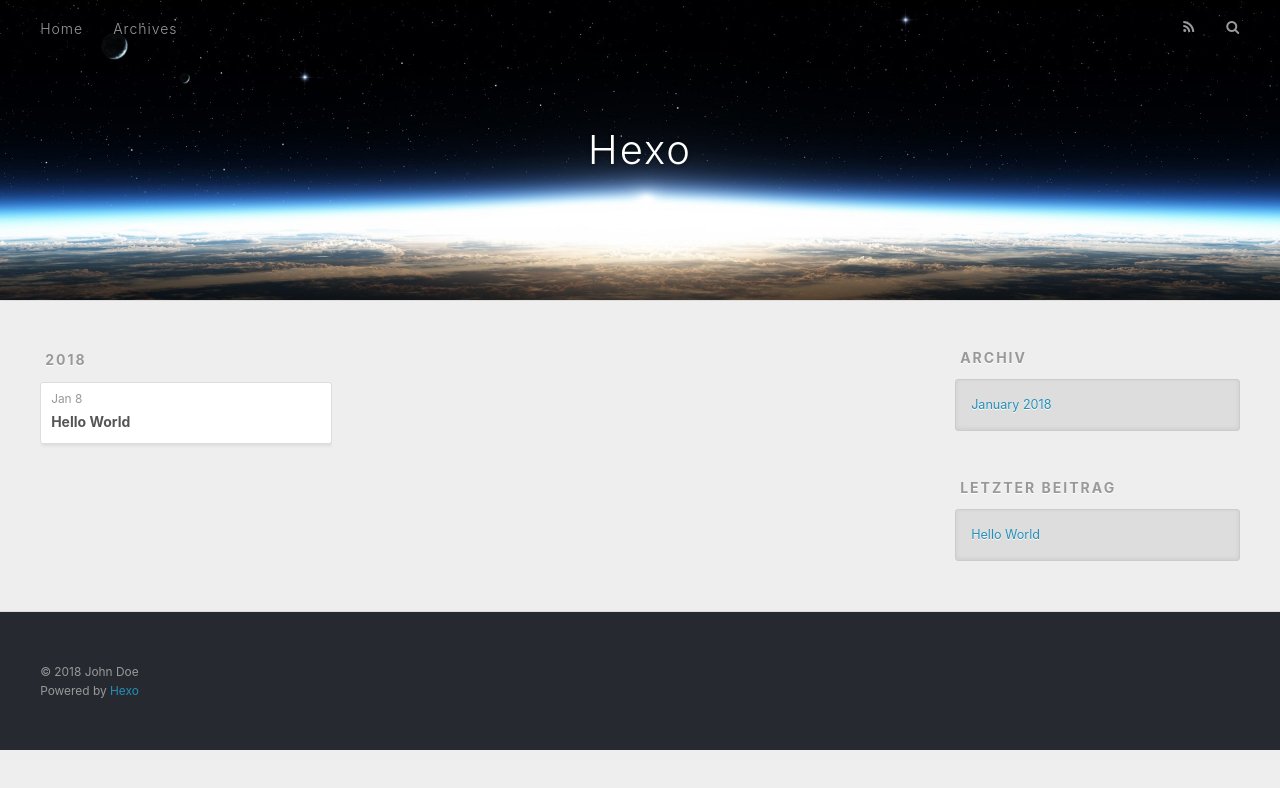
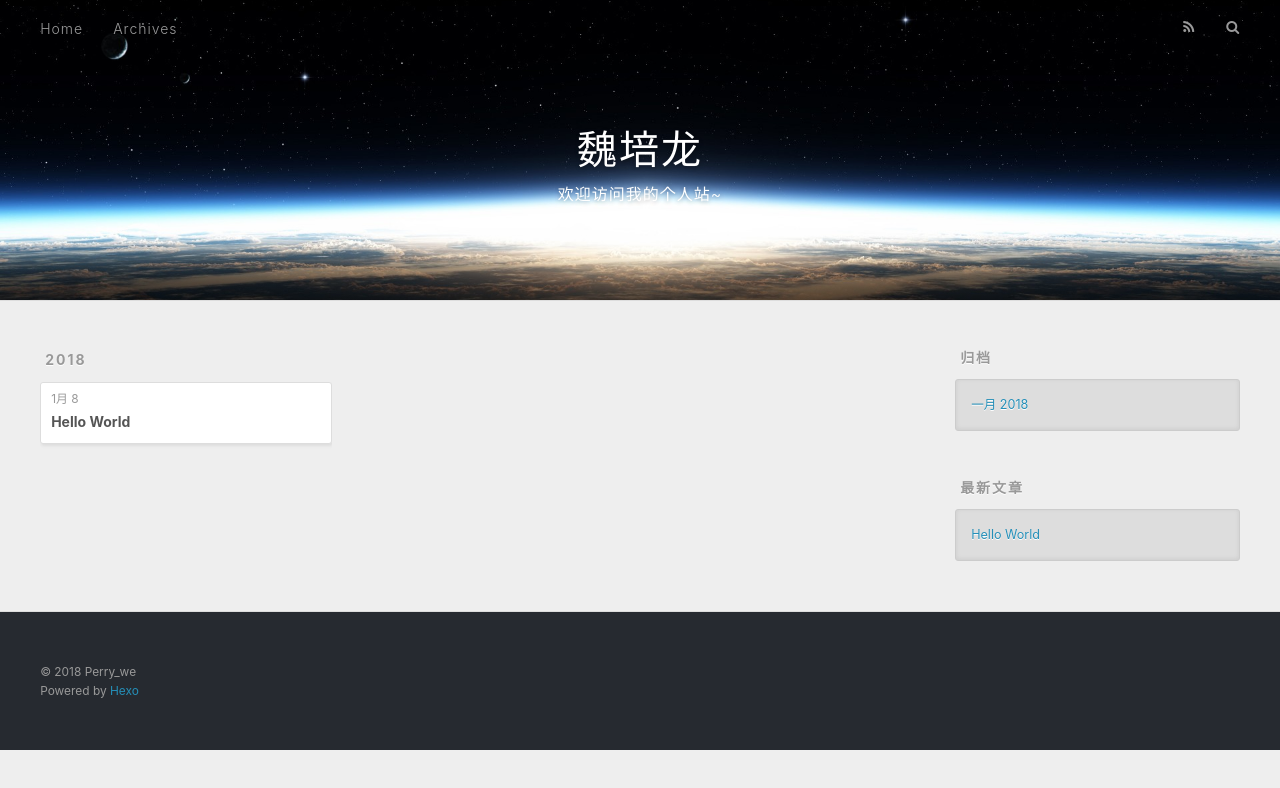
Before and after one commit to wallyperry/weipeilong123.github.io, a plain HTML site: page archives/2018/01/index.html in a window 1280 px wide. Drawn offline with nearby package versions, Linux system fonts and the light colour scheme.

Commit message:
Site updated: 2018-01-08 16:49:24

```diff
--- a/archives/2018/01/index.html
+++ b/archives/2018/01/index.html
@@ -5,16 +5,20 @@
 
 
 
-  <title>Archiv: 2018/1 | Hexo</title>
+  <title>归档: 2018/1 | 魏培龙</title>
   <meta name="viewport" content="width=device-width, initial-scale=1, maximum-scale=1">
-  <meta property="og:type" content="website">
-<meta property="og:title" content="Hexo">
+  <meta name="description" content="魏培龙，weipeilong123，weipeilong">
+<meta property="og:type" content="website">
+<meta property="og:title" content="魏培龙">
 <meta property="og:url" content="http://yoursite.com/archives/2018/01/index.html">
-<meta property="og:site_name" content="Hexo">
+<meta property="og:site_name" content="魏培龙">
+<meta property="og:description" content="魏培龙，weipeilong123，weipeilong">
+<meta property="og:locale" content="zh-CN">
 <meta name="twitter:card" content="summary">
-<meta name="twitter:title" content="Hexo">
+<meta name="twitter:title" content="魏培龙">
+<meta name="twitter:description" content="魏培龙，weipeilong123，weipeilong">
 
-    <link rel="alternate" href="/atom.xml" title="Hexo" type="application/atom+xml">
+    <link rel="alternate" href="/atom.xml" title="魏培龙" type="application/atom+xml">
 
 
     <link rel="icon" href="/favicon.png">
@@ -33,8 +37,12 @@
   <div id="header-outer" class="outer">
     <div id="header-title" class="inner">
       <h1 id="logo-wrap">
-        <a href="/" id="logo">Hexo</a>
+        <a href="/" id="logo">魏培龙</a>
       </h1>
+
+        <h2 id="subtitle-wrap">
+          <a href="/" id="subtitle">欢迎访问我的个人站~</a>
+        </h2>
 
     </div>
     <div id="header-inner" class="inner">
@@ -50,7 +58,7 @@
 
           <a id="nav-rss-link" class="nav-icon" href="/atom.xml" title="RSS Feed"></a>
 
-        <a id="nav-search-btn" class="nav-icon" title="Suche"></a>
+        <a id="nav-search-btn" class="nav-icon" title="搜索"></a>
       </nav>
       <div id="search-form-wrap">
         <form action="//google.com/search" method="get" accept-charset="UTF-8" class="search-form"><input type="search" name="q" class="search-form-input" placeholder="Search"><button type="submit" class="search-form-submit">&#xF002;</button><input type="hidden" name="sitesearch" value="http://yoursite.com"></form>
@@ -76,7 +84,7 @@
   <div class="archive-article-inner">
     <header class="archive-article-header">
       <a href="/2018/01/08/hello-world/" class="archive-article-date">
-  <time datetime="2018-01-08T07:58:25.000Z" itemprop="datePublished">Jan 8</time>
+  <time datetime="2018-01-08T07:58:25.000Z" itemprop="datePublished">1月 8</time>
 </a>
 
 
@@ -108,9 +116,9 @@
 
 
   <div class="widget-wrap">
-    <h3 class="widget-title">Archiv</h3>
+    <h3 class="widget-title">归档</h3>
     <div class="widget">
-      <ul class="archive-list"><li class="archive-list-item"><a class="archive-list-link" href="/archives/2018/01/">January 2018</a></li></ul>
+      <ul class="archive-list"><li class="archive-list-item"><a class="archive-list-link" href="/archives/2018/01/">一月 2018</a></li></ul>
     </div>
   </div>
 
@@ -118,7 +126,7 @@
 
 
   <div class="widget-wrap">
-    <h3 class="widget-title">letzter Beitrag</h3>
+    <h3 class="widget-title">最新文章</h3>
     <div class="widget">
       <ul>
 
@@ -138,7 +146,7 @@
 
   <div class="outer">
     <div id="footer-info" class="inner">
-      &copy; 2018 John Doe<br>
+      &copy; 2018 Perry_we<br>
       Powered by <a href="http://hexo.io/" target="_blank">Hexo</a>
     </div>
   </div>
```
Also changed, not shown: 2018/01/08/hello-world/index.html (+15 -10 lines), archives/2018/index.html (+21 -13 lines), archives/index.html (+21 -13 lines), index.html (+21 -13 lines).
